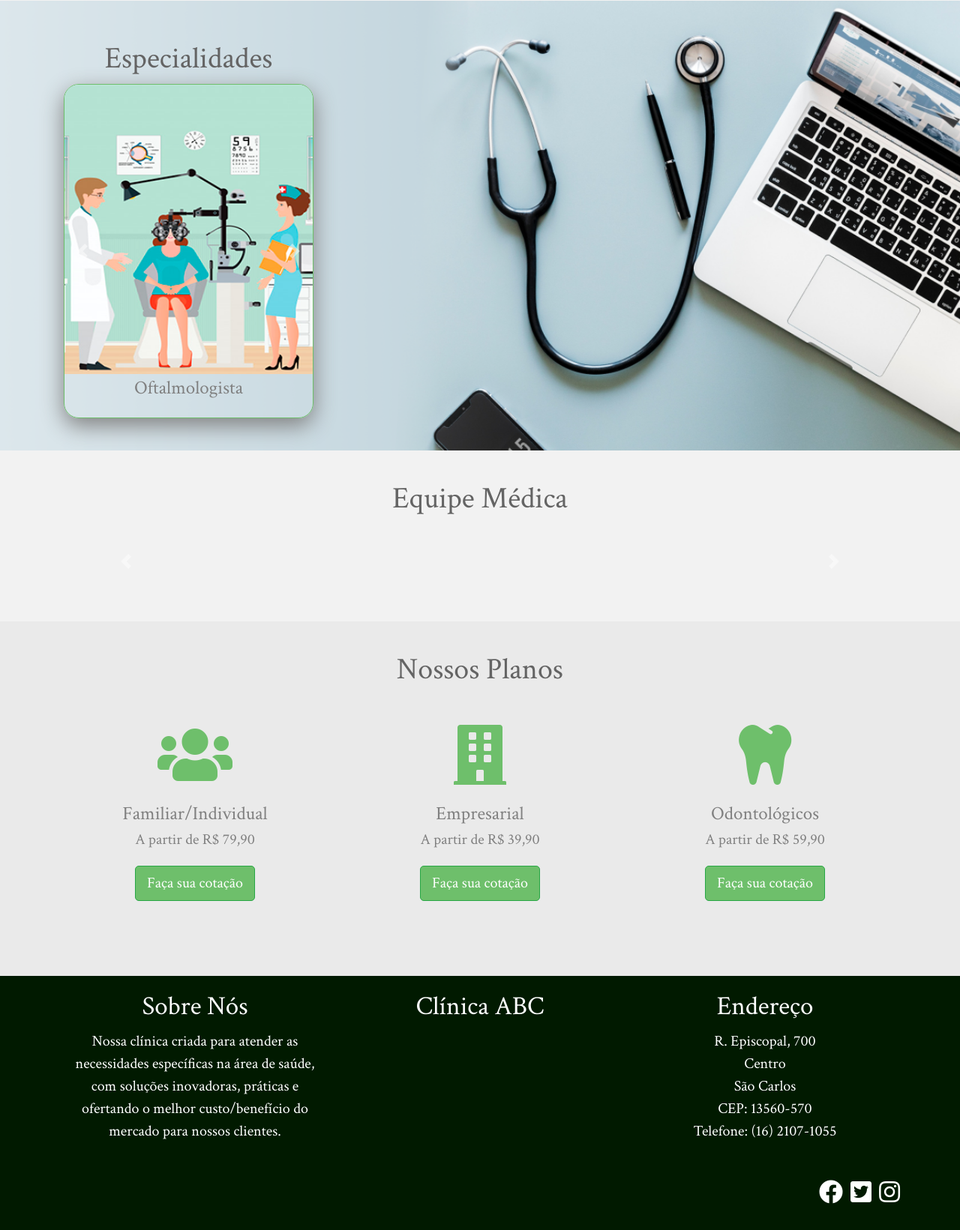
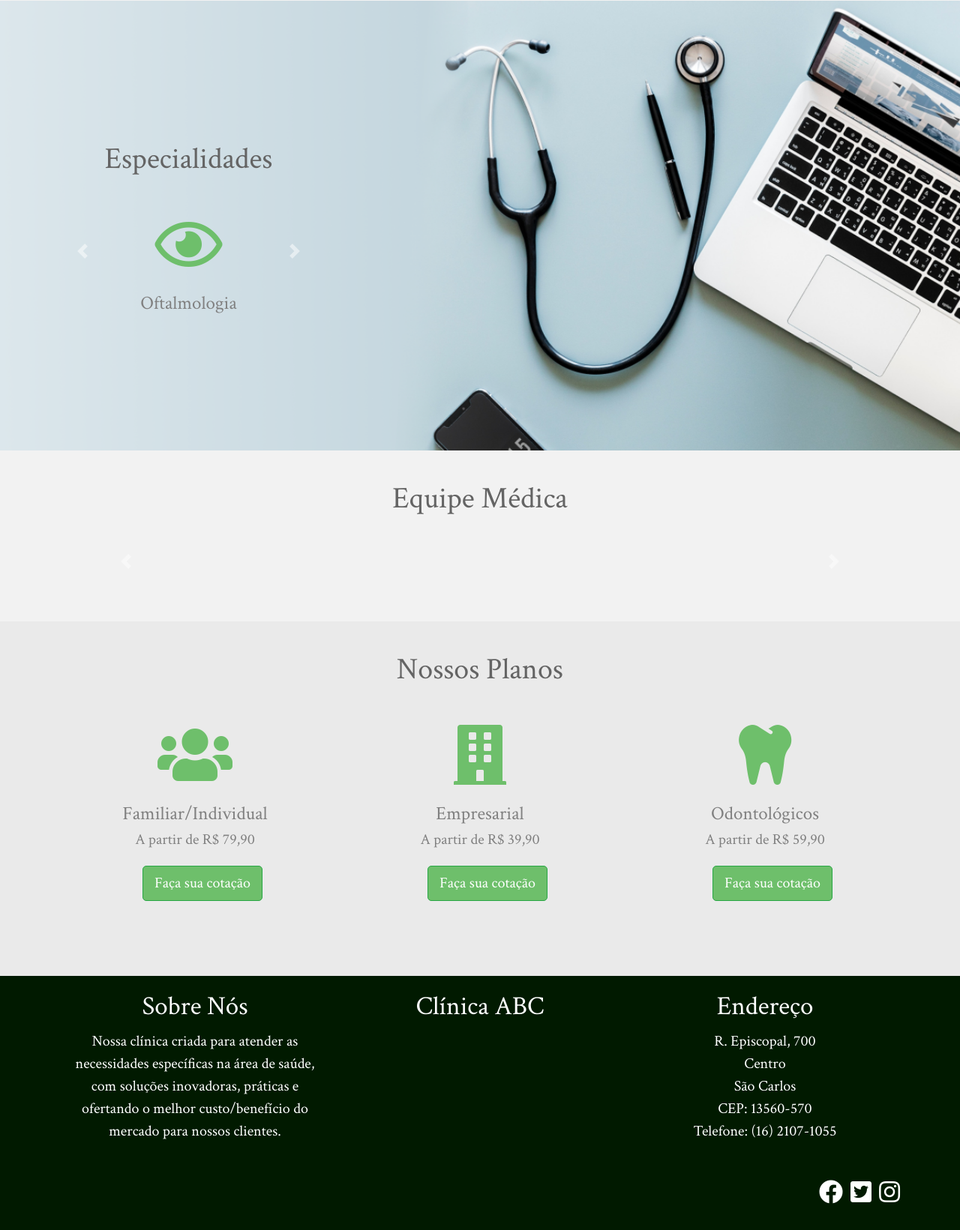
Before and after one commit to leandroyellow/projeto-web-clinica-abc, a PHP site: page / in a window 1280 px wide. Shown: the part 1284-2925 px from the top of the page at 75% size. Run offline with PHP 8.4, Linux system fonts and the light colour scheme; data that the repository does not hold is empty; grey boxes are pictures that could not be loaded.

Commit message:
icone esp

```diff
--- a/css/estilo.css
+++ b/css/estilo.css
@@ -216,6 +216,7 @@ section.quem-somos{
     color: #808080;
 }
 
+
 /*medicos-container*/
 
 section.medicos-container{
@@ -275,6 +276,7 @@ section.planos-container .btn{
     background-color: #6ebf6b;
 }
 
+/*cotacao*/
 
 
 /*footer*/
--- a/index.php
+++ b/index.php
@@ -50,47 +50,41 @@ $consulta = $conexao->query($sql);
         <div class="container">
             <div class="teste">
                 <h2 class="esp text-center">Especialidades</h2>
-                <div id="carouselExampleFade" class="carousel slide carousel-fade" data-ride="carousel">
-                    <div class="carousel-inner img img-fluid">
+                <div id="carouselExampleFade" class="carousel slide" data-ride="carousel">
+                    <div class="carousel-inner">
+
                         <div class="carousel-item active">
-                            <img  src="imagens/oftal.png" class="d-block w-100" alt="...">
-                            <p class="text-center txt">Oftalmologista</p>
+                            <div class="text-center icone"><i class="far fa-eye"></i><br>Oftalmologia</div>
                         </div>
                         <div class="carousel-item">
-                            <img src="imagens/dentista3.png" class="d-block w-100" alt="...">
-                            <p class="text-center txt">Dentista</p>
+                            <div class="text-center icone"><i class="fas fa-tooth"></i><br>Dentista</div>
                         </div>
                         <div class="carousel-item">
-                            <img src="imagens/card.png" class="d-block w-100" alt="...">
-                            <p class="text-center txt">Cardiologista</p>
+                            <div class="text-center icone"><i class="fas fa-heartbeat"></i><br>Cardiologia</div>
                         </div>
                         <div class="carousel-item">
-                            <img src="imagens/geral.png" class="d-block w-100" alt="...">
-                            <p class="text-center txt">Clínico Geral</p>
+                            <div class="text-center icone"><i class="fas fa-stethoscope"></i><br>Clínico Geral</div>
                         </div>
                         <div class="carousel-item">
-                            <img src="imagens/pediatra.png" class="d-block w-100" alt="...">
-                            <p class="text-center txt">Pediatria</p>
+                            <div class="text-center icone"><i class="fas fa-baby"></i><br>Pediatra</div>
                         </div>
                         <div class="carousel-item">
-                            <img src="imagens/nutri.png" class="d-block w-100" alt="...">
-                            <p class="text-center txt">Nutricionista</p>
+                            <div class="text-center icone"><i class="fas fa-apple-alt"></i><br>Nutricionista</div>
                         </div>
                         <div class="carousel-item">
-                            <img src="imagens/orto.png" class="d-block w-100" alt="...">
-                            <p class="text-center txt">Ortopedia</p>
+                            <div class="text-center icone"><i class="fas fa-bone"></i><br>Ortopedia</div>
                         </div>
                         <div class="carousel-item">
-                            <img src="imagens/medfam.png" class="d-block w-100" alt="...">
-                            <p class="text-center txt">Medicina de Família e Comunidade</p>
+                            <div class="text-center icone"><i class="fas fa-users"></i><br>Medicina de Família e Comunidade</div>
                         </div>
                         <div class="carousel-item">
-                            <img src="imagens/inter.png" class="d-block w-100" alt="...">
-                            <p class="text-center txt">Cirurgia Geral</p>
+                            <div class="text-center icone"><i class="fas fa-syringe"></i><br>Vacinas</div>
                         </div>
                         <div class="carousel-item">
-                            <img src="imagens/radio.png" class="d-block w-100" alt="...">
-                            <p class="text-center txt">Radiologia</p>
+                            <div class="text-center icone"><i class="fas fa-radiation"></i><br>Radiologia</div>
+                        </div>
+                        <div class="carousel-item">
+                            <div class="text-center icone"><i class="fas fa-procedures"></i><br>Internação</div>
                         </div>
                     </div>
                     <a class="carousel-control-prev" href="#carouselExampleFade" role="button" data-slide="prev">
@@ -171,17 +165,17 @@ $consulta = $conexao->query($sql);
                 <div class="col-sm-4 text center icone">
                     <i class="fas fa-users"></i><br>Familiar/Individual<br>
                     <p>A partir de R$ 79,90</p>
-                    <button type="button" class="btn btn-success btn-md">Faça sua cotação</button>
+                    <a href="cotacao.php" class="btn" id="botao">Faça sua cotação</a>
                 </div>
                 <div class="col-sm-4 text center icone">
                     <i class="fas fa-building"></i><br>Empresarial<br>
                     <p>A partir de R$ 39,90</p>
-                    <button type="button" class="btn btn-success btn-md">Faça sua cotação</button>
+                    <a href="cotacao.php" class="btn" id="botao">Faça sua cotação</a>
                 </div>
                 <div class="col-sm-4 text center icone">
                     <i class="fas fa-tooth"></i><br>Odontológicos<br>
                     <p>A partir de R$ 59,90</p>
-                    <button type="button" class="btn btn-success btn-md">Faça sua cotação</button>
+                    <a href="cotacao.php" class="btn" id="botao">Faça sua cotação</a>
                 </div>
             </div>
         </div>
--- a/profissional_editar.php
+++ b/profissional_editar.php
@@ -21,7 +21,7 @@ $resultado = $conexao->query($sql);
 
 $sql2 = "UPDATE profissional SET profissional.nome='$nome', profissional.especialidade='$especialidade', profissional.celular='$celular', profissional.registro='$registro', profissional.arquivo='$novo_nome' WHERE profissional.usuario_id = $id";
 $resultado2 = $conexao->query($sql2);
-echo $sql2
-//header('Location: listar_cadastro.php');
+
+header('Location: listar_cadastro.php');
 
 ?>
```
Also changed, not shown: cotacao.php (added, +23 -0 lines), paciente_cadastro.php (+15 -15 lines), profissional_cadastro.php (+9 -9 lines), upload/10c52a7875657eb321cde3d3a3f573fa.jpg (added).
